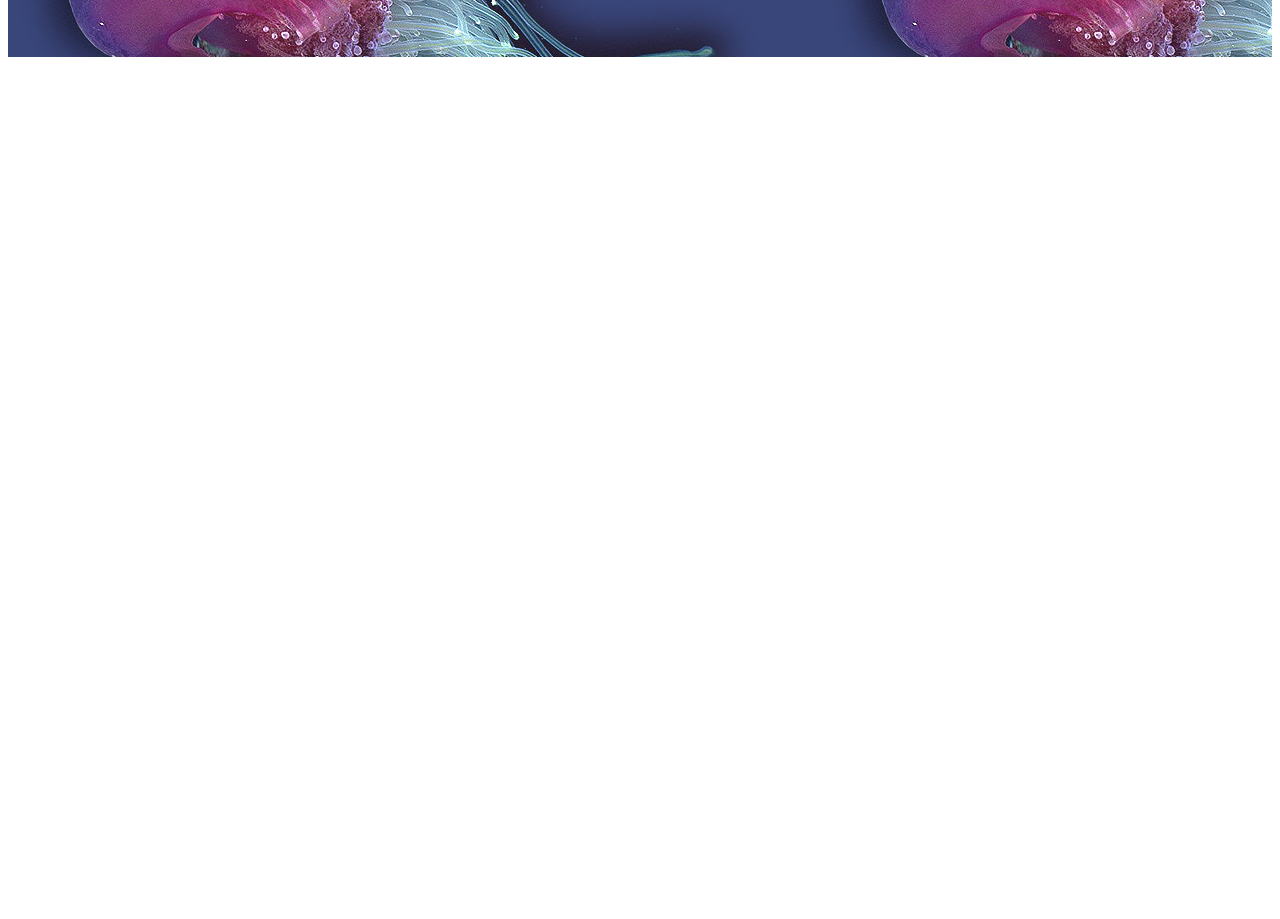
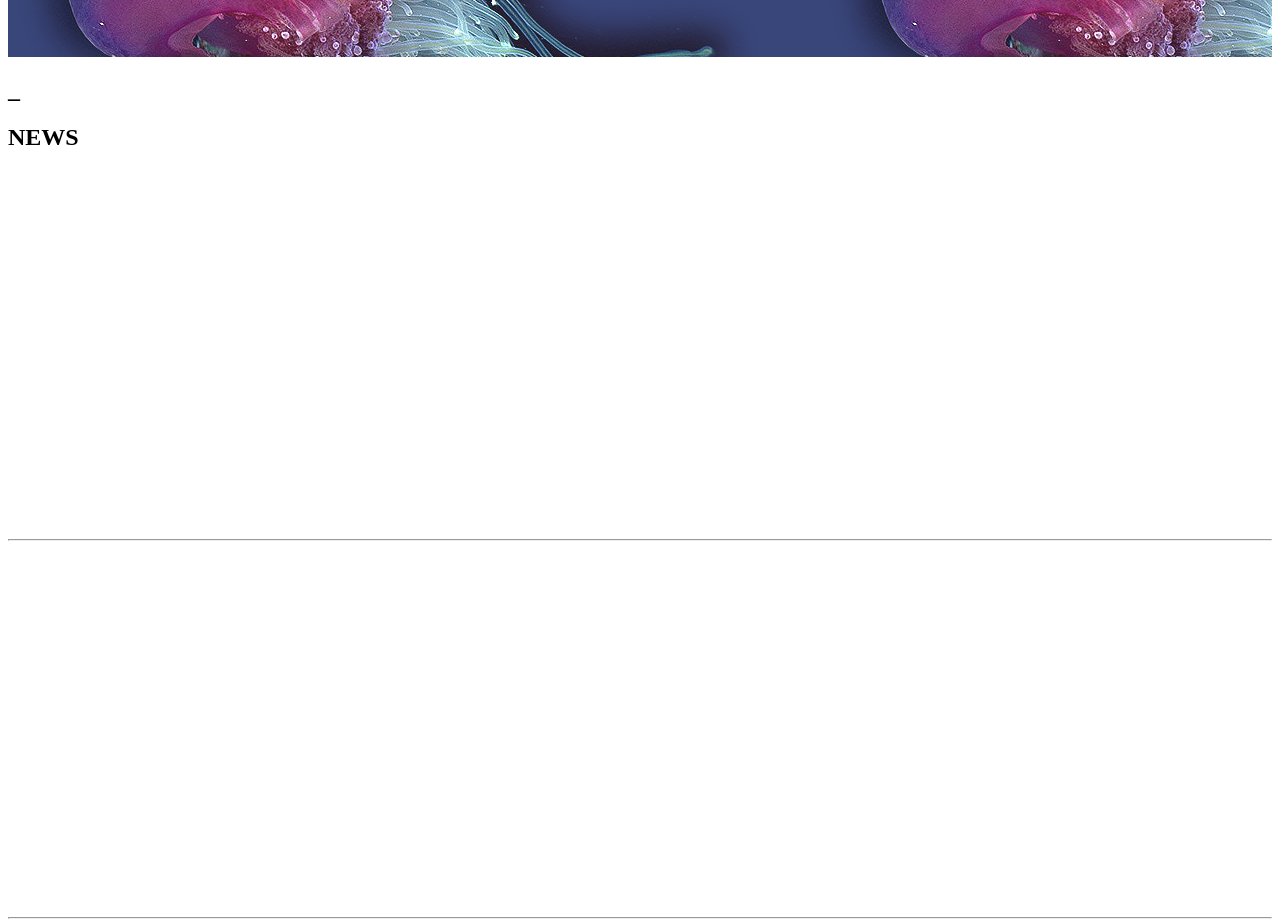
Before and after one commit to reese-lee/ohi-clone, an Angular app: page / in a window 1280 px wide. Shown: the part 2080-2999 px from the top of the page. Before the commit the page ends 2137 px from the top, so only its background shows below. Built offline with nearby package versions, Linux system fonts and the light colour scheme; what angular-bootstrap-md would draw is missing.

Commit message:
add section for news

```diff
--- a/src/app/app.component.html
+++ b/src/app/app.component.html
@@ -94,6 +94,7 @@
     <br>
     <br>
     <!-- <div class="nav-button pull-right visible-sm visible-xs stagger-item" style> -->
+
       <div class="row">
         <div class="col">
           <div class="image01">
@@ -115,7 +116,47 @@
           </div>
         </div>
       </div>
-    <!-- </div> -->
+    <div class="imageWater">
+    <!-- NEWS COMPONENT -->
+    <div class="newsComp">
+      <h2 class="newsTitle">_</h2>
+      <h2 class="newsTitle">NEWS</h2>
+      <!-- First row of links -->
+      <div class="row" id="news01">
+        <div class="col" id="col1A">
+          <br><br><br><br><br><br><br><br><br>
+          <br><br><br><br><br><br><br><br><br>
+          <br><br>
+          <hr>
+        </div>
+        <div class="col" id="col1B">
+
+        </div>
+        <div class="col" id="col1C">
+
+        </div>
+
+      </div>
+      <!-- Second row of links -->
+      <div class="row" id="news01">
+        <div class="col" id="col2A">
+          <br><br><br><br><br><br><br><br><br>
+          <br><br><br><br><br><br><br><br><br>
+          <br><br>
+          <hr>
+        </div>
+        <div class="col" id="col2B">
+
+        </div>
+        <div class="col" id="col2C">
+
+        </div>
+
+      </div>
+
+    </div>
+  </div>
+
   </div>
 </div>
 
```
